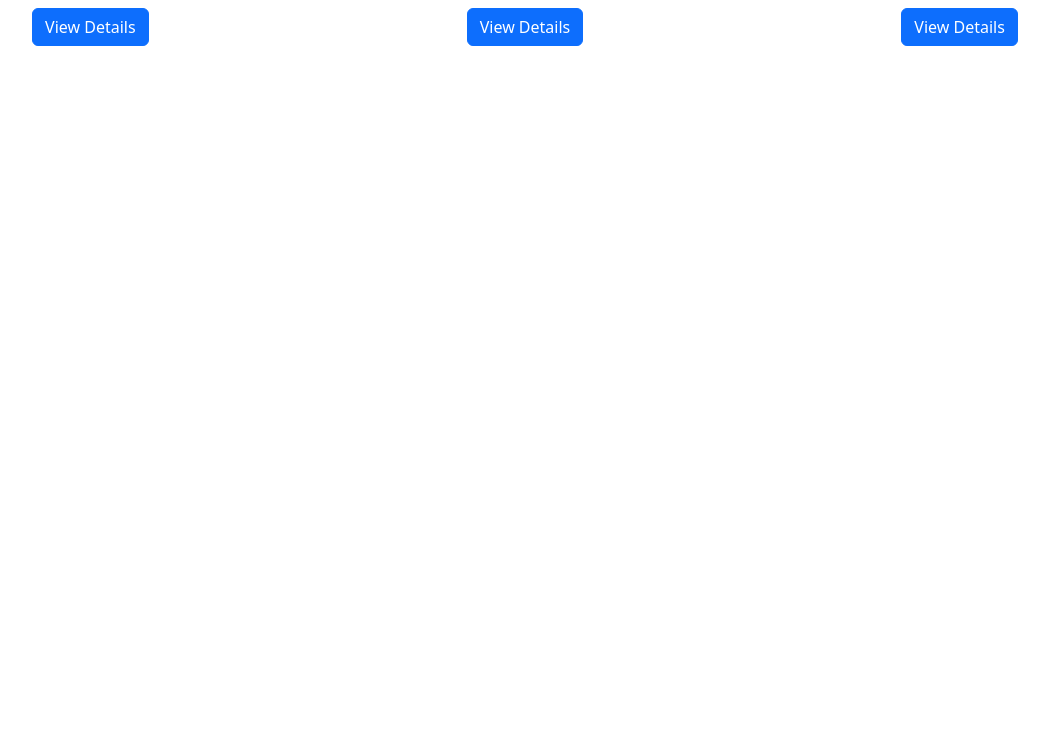
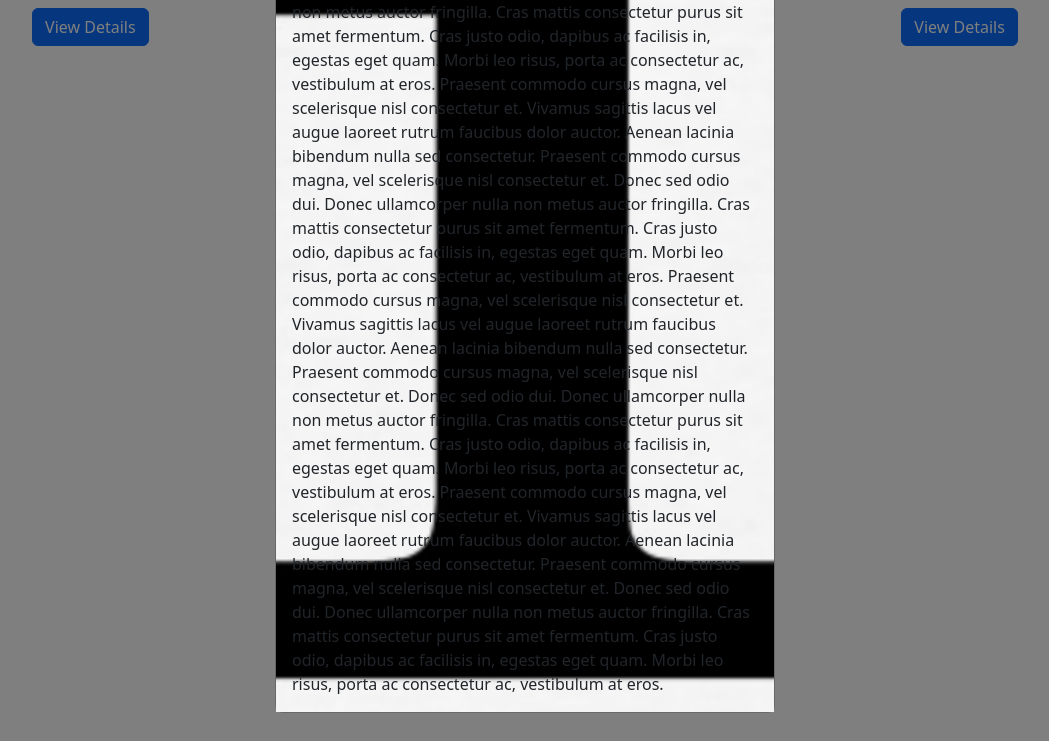
Before and after one commit to swvnn/portfolio, a Rails app: page / in a window 1280 px wide, after a click on "View Details". Shown: the part 267-1008 px from the top of the page, without its empty margins (115-1164 px from the left). Run offline with Rails 7, Linux system fonts and the light colour scheme; style sheets or scripts are compiled from the project's sources; some libraries are stand-ins or nearby versions.

Commit message:
heroku test 2

```diff
--- a/app/assets/javascripts/application.js
+++ b/app/assets/javascripts/application.js
@@ -10,10 +10,12 @@
 // Read Sprockets README (https://github.com/rails/sprockets#sprockets-directives) for details
 // about supported directives.
 
-//= require_tree .
+
 //= require jquery3
 //= require jquery_ujs
 //= require bootstrap-sprockets
+//= require bootstrap/dropdown
 //= require rails-ujs
 //= require popper
+//= require_tree .
 //= require turbolinks
--- a/app/views/pages/home.html.erb
+++ b/app/views/pages/home.html.erb
@@ -44,7 +44,7 @@
 		    </div>
 		</div>
 	</div>
-
+	<!-- Modal1 -->
 	<div class="modal fade" id="Modal1" tabindex="-1" role="dialog" aria-labelledby="exampleModalLongTitle" aria-hidden="true">
 	<div class="modal-dialog modal-size" role="document">
 	    <div class="modal-content">
@@ -84,6 +84,84 @@
 	  </div>
 	</div>
 
+	<!-- Modal2 -->
+	<div class="modal fade" id="Modal2" tabindex="-1" role="dialog" aria-labelledby="exampleModalLongTitle" aria-hidden="true">
+	<div class="modal-dialog modal-size" role="document">
+	    <div class="modal-content">
+	      <div class="modal-button">
+	        <button type="button modal-button" class="close" data-dismiss="modal" aria-label="Close">
+	          <span aria-hidden="true">&times;</span>
+	        </button>
+	      </div>
+	      <div class="modal-body modal-background2">
+	     	Cras mattis consectetur purus sit amet fermentum. Cras justo odio, dapibus ac facilisis in, egestas eget quam. Morbi leo risus, porta ac consectetur ac, vestibulum at eros.
 
+			Praesent commodo cursus magna, vel scelerisque nisl consectetur et. Vivamus sagittis lacus vel augue laoreet rutrum faucibus dolor auctor.
+
+			Aenean lacinia bibendum nulla sed consectetur. Praesent commodo cursus magna, vel scelerisque nisl consectetur et. Donec sed odio dui. Donec ullamcorper nulla non metus auctor fringilla.
+
+			Cras mattis consectetur purus sit amet fermentum. Cras justo odio, dapibus ac facilisis in, egestas eget quam. Morbi leo risus, porta ac consectetur ac, vestibulum at eros.
+
+			Praesent commodo cursus magna, vel scelerisque nisl consectetur et. Vivamus sagittis lacus vel augue laoreet rutrum faucibus dolor auctor.
+
+			Aenean lacinia bibendum nulla sed consectetur. Praesent commodo cursus magna, vel scelerisque nisl consectetur et. Donec sed odio dui. Donec ullamcorper nulla non metus auctor fringilla.
+
+			Cras mattis consectetur purus sit amet fermentum. Cras justo odio, dapibus ac facilisis in, egestas eget quam. Morbi leo risus, porta ac consectetur ac, vestibulum at eros.
+
+			Praesent commodo cursus magna, vel scelerisque nisl consectetur et. Vivamus sagittis lacus vel augue laoreet rutrum faucibus dolor auctor.
+
+			Aenean lacinia bibendum nulla sed consectetur. Praesent commodo cursus magna, vel scelerisque nisl consectetur et. Donec sed odio dui. Donec ullamcorper nulla non metus auctor fringilla.
+
+			Cras mattis consectetur purus sit amet fermentum. Cras justo odio, dapibus ac facilisis in, egestas eget quam. Morbi leo risus, porta ac consectetur ac, vestibulum at eros.
+
+			Praesent commodo cursus magna, vel scelerisque nisl consectetur et. Vivamus sagittis lacus vel augue laoreet rutrum faucibus dolor auctor.
+
+			Aenean lacinia bibendum nulla sed consectetur. Praesent commodo cursus magna, vel scelerisque nisl consectetur et. Donec sed odio dui. Donec ullamcorper nulla non metus auctor fringilla.
+
+			Cras mattis consectetur purus sit amet fermentum. Cras justo odio, dapibus ac facilisis in, egestas eget quam. Morbi leo risus, porta ac consectetur ac, vestibulum at eros.
+	      </div>
+	    </div>
+	  </div>
+	</div>
+
+	<!-- Modal3 -->
+	<div class="modal fade" id="Modal3" tabindex="-1" role="dialog" aria-labelledby="exampleModalLongTitle" aria-hidden="true">
+	<div class="modal-dialog modal-size" role="document">
+	    <div class="modal-content">
+	      <div class="modal-button">
+	        <button type="button modal-button" class="close" data-dismiss="modal" aria-label="Close">
+	          <span aria-hidden="true">&times;</span>
+	        </button>
+	      </div>
+	      <div class="modal-body modal-background3">
+	     	Cras mattis consectetur purus sit amet fermentum. Cras justo odio, dapibus ac facilisis in, egestas eget quam. Morbi leo risus, porta ac consectetur ac, vestibulum at eros.
+
+			Praesent commodo cursus magna, vel scelerisque nisl consectetur et. Vivamus sagittis lacus vel augue laoreet rutrum faucibus dolor auctor.
+
+			Aenean lacinia bibendum nulla sed consectetur. Praesent commodo cursus magna, vel scelerisque nisl consectetur et. Donec sed odio dui. Donec ullamcorper nulla non metus auctor fringilla.
+
+			Cras mattis consectetur purus sit amet fermentum. Cras justo odio, dapibus ac facilisis in, egestas eget quam. Morbi leo risus, porta ac consectetur ac, vestibulum at eros.
+
+			Praesent commodo cursus magna, vel scelerisque nisl consectetur et. Vivamus sagittis lacus vel augue laoreet rutrum faucibus dolor auctor.
+
+			Aenean lacinia bibendum nulla sed consectetur. Praesent commodo cursus magna, vel scelerisque nisl consectetur et. Donec sed odio dui. Donec ullamcorper nulla non metus auctor fringilla.
+
+			Cras mattis consectetur purus sit amet fermentum. Cras justo odio, dapibus ac facilisis in, egestas eget quam. Morbi leo risus, porta ac consectetur ac, vestibulum at eros.
+
+			Praesent commodo cursus magna, vel scelerisque nisl consectetur et. Vivamus sagittis lacus vel augue laoreet rutrum faucibus dolor auctor.
+
+			Aenean lacinia bibendum nulla sed consectetur. Praesent commodo cursus magna, vel scelerisque nisl consectetur et. Donec sed odio dui. Donec ullamcorper nulla non metus auctor fringilla.
+
+			Cras mattis consectetur purus sit amet fermentum. Cras justo odio, dapibus ac facilisis in, egestas eget quam. Morbi leo risus, porta ac consectetur ac, vestibulum at eros.
+
+			Praesent commodo cursus magna, vel scelerisque nisl consectetur et. Vivamus sagittis lacus vel augue laoreet rutrum faucibus dolor auctor.
+
+			Aenean lacinia bibendum nulla sed consectetur. Praesent commodo cursus magna, vel scelerisque nisl consectetur et. Donec sed odio dui. Donec ullamcorper nulla non metus auctor fringilla.
+
+			Cras mattis consectetur purus sit amet fermentum. Cras justo odio, dapibus ac facilisis in, egestas eget quam. Morbi leo risus, porta ac consectetur ac, vestibulum at eros.
+	      </div>
+	    </div>
+	  </div>
+	</div>
 
 </body>
```
